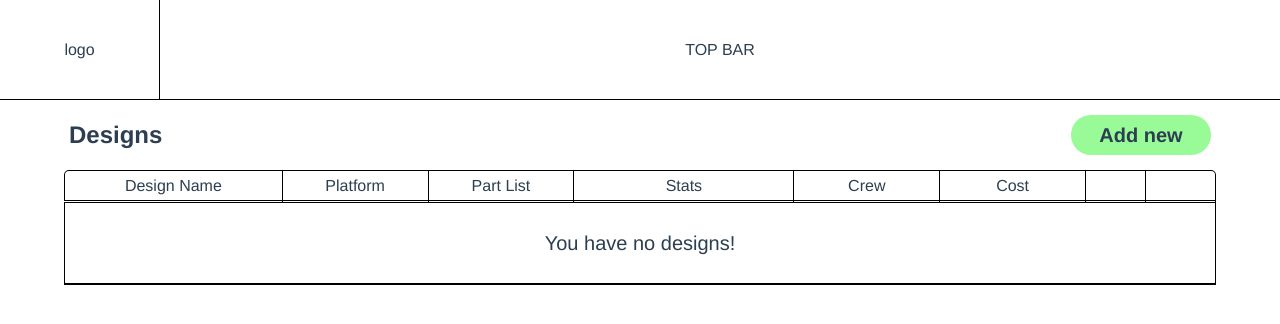
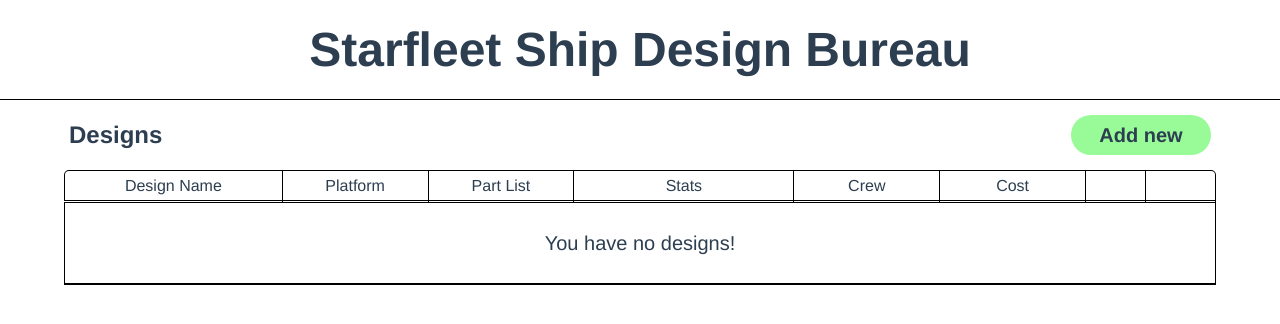
Before and after one commit to OnAGravitasHunt/ship-designer-new, a Vue app: page / in a window 1280 px wide. Shown: the top 324 px of the page. Built offline with nearby package versions, Linux system fonts and the light colour scheme.

Commit message:
suppressed Logo section, added title; added confirmation before delete

```diff
--- a/src/components/designList/DesignList.vue
+++ b/src/components/designList/DesignList.vue
@@ -79,7 +79,6 @@
 .design-list-table {
   text-align: center;
   overflow: auto;
-  /* min-width: 900px; */
   padding-bottom: 30px;
 }
 .list-row {
--- a/src/components/designList/ShipDesign.vue
+++ b/src/components/designList/ShipDesign.vue
@@ -60,7 +60,9 @@
       this.$router.push('create')
     },
     deleteDesign () {
-      this.$store.dispatch('deleteDesign')
+      if (confirm(`Are you sure you want to delete '${this.name}'`)) {
+        this.$store.dispatch('deleteDesign')
+      }
     }
   }
 }
@@ -73,25 +75,6 @@
   grid-template-columns: 6fr 4fr 4fr minmax(220px, 6fr) 4fr 4fr 60px 70px;
   grid-template-rows: 33px;
   min-width: 900px;
-}
-.header-cell {
-  border: 1px solid black;
-  border-bottom: 3px double black;
-  border-left: none;
-  line-height: 30px;
-}
-.header-cell:first-child {
-  border-left: 1px solid black;
-  border-top-left-radius: 5px;
-}
-.header-cell:last-child {
-  border-top-right-radius: 5px;
-}
-.table-body {
-  max-height: 250px;
-  overflow-y: auto;
-  border-bottom: 2px solid black;
-  font-size: 11pt;
 }
 .table-cell {
   line-height: 30px;
--- a/src/views/Home.vue
+++ b/src/views/Home.vue
@@ -1,7 +1,7 @@
 <template>
   <div class="home">
-    <div class="logo">logo</div>
-    <div class="head">TOP BAR</div>
+    <!-- <div class="logo">logo</div> -->
+    <div class="head">Starfleet Ship Design Bureau</div>
     <!-- <div class="nav">NAV</div> -->
     <div class="main">
       <DesignList/>
@@ -39,8 +39,11 @@
   border-bottom: 1px solid black;
 }
 .head {
+  grid-column: 1/3;
   border-bottom: 1px solid black;
   line-height: 100px;
+  font-size: 36pt;
+  font-weight: bold;
 }
 .main {
   grid-column: 1/3;
```
